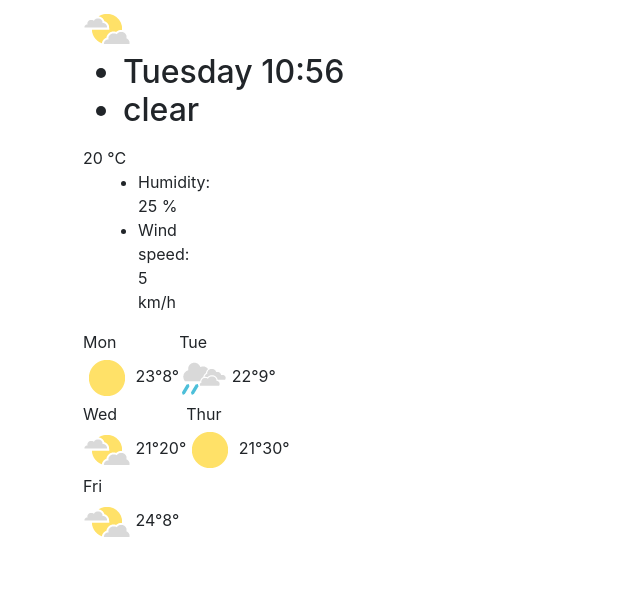
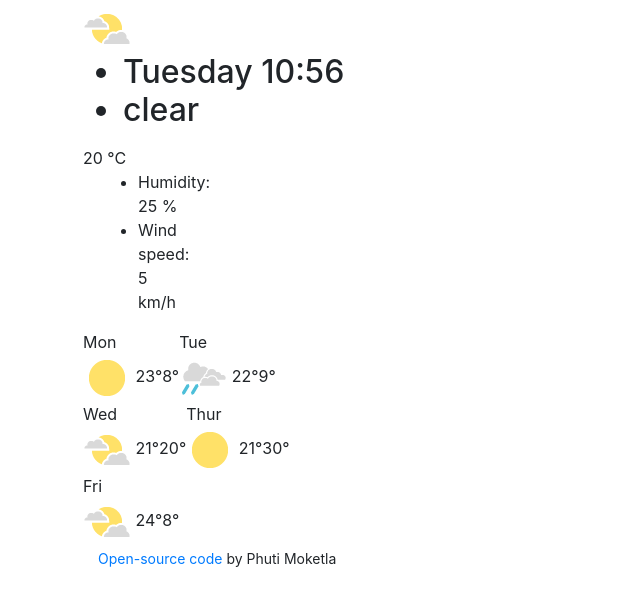
Before and after one commit to phuti28/Weather-app, a plain HTML site: page index.html in a window 1280 px wide. Shown: the part 173-778 px from the top of the page, without its empty margins (2-642 px from the left). Drawn offline with nearby package versions, Linux system fonts and the light colour scheme.

Commit message:
updated the link to the repository

```diff
--- a/index.html
+++ b/index.html
@@ -109,7 +109,8 @@
                         </div>
                     </div>
                     <small>
-                        <a href="https://">
+                        <a href="https://github.com/phuti28/Weather-app.git" target="_blank">Open-source code </a>
+                        by Phuti Moketla
                     </small>
                 </div>
 
```
